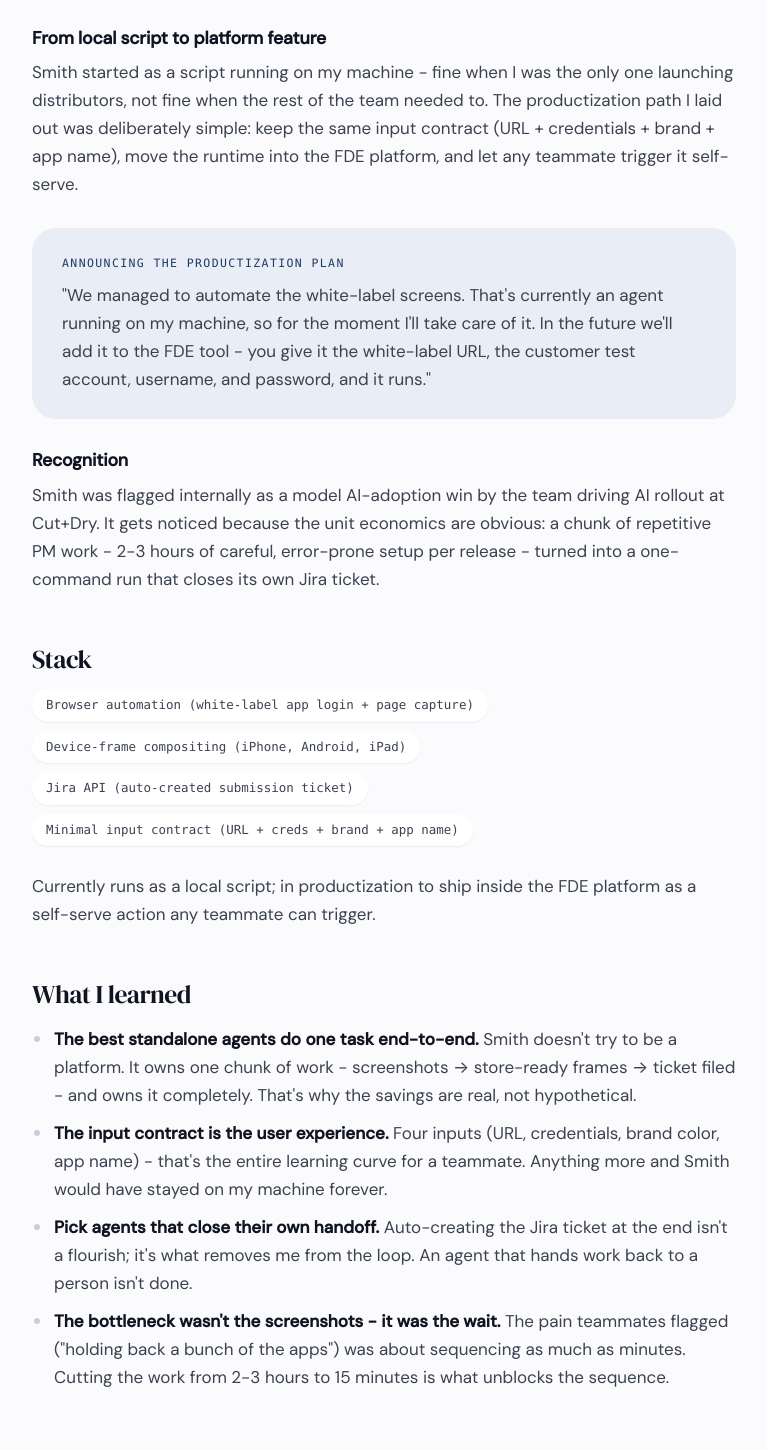
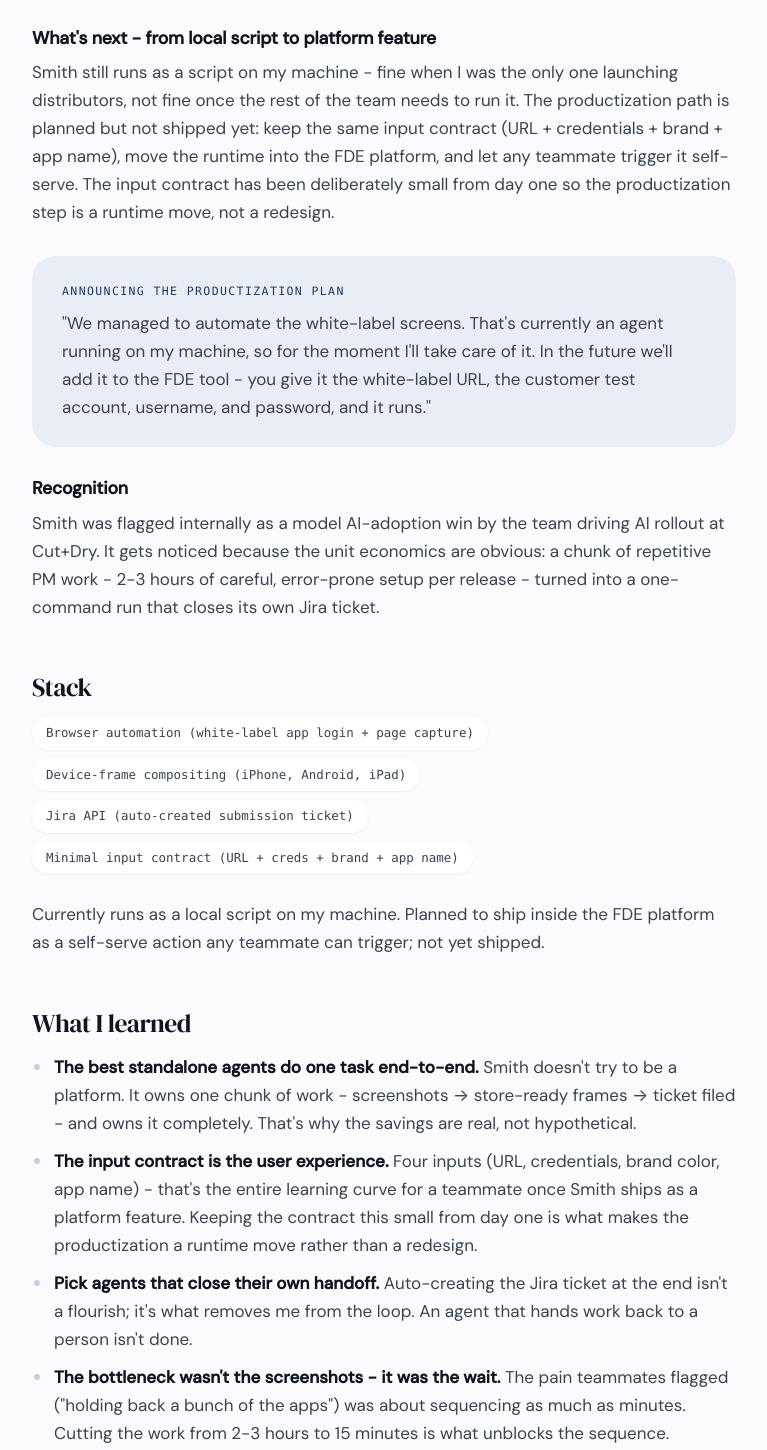
Before and after one commit to eshandeane/eshandeane.github.io, a plain HTML site: page case-smith/index.html in a window 1280 px wide. Shown: the part 1969-3419 px from the top of the page, without its empty margins (256-1023 px from the left). Drawn offline with Linux system fonts and the light colour scheme.

Commit message:
case-smith: clarify productization is planned, not shipped
Section heading, body, stack note, and the input-contract learning
bullet all read as if Smith had already moved off my machine into
the FDE platform. It hasn't. Reframed those spots as forward plan
so the page doesn't overclaim.

Co-Authored-By: Claude Opus 4.7 (1M context) <noreply@anthropic.com>

```diff
--- a/case-smith/index.html
+++ b/case-smith/index.html
@@ -60,8 +60,8 @@
         <p>"I just give it the URL, the username and password to the white-label app, the branding, the primary color, and the name of the app. It logs in automatically… takes the screenshots, downloads them, and inserts them into the iPhone, Android, and iPad frames."</p>
       </div>
 
-      <h3>From local script to platform feature</h3>
-      <p>Smith started as a script running on my machine - fine when I was the only one launching distributors, not fine when the rest of the team needed to. The productization path I laid out was deliberately simple: keep the same input contract (URL + credentials + brand + app name), move the runtime into the FDE platform, and let any teammate trigger it self-serve.</p>
+      <h3>What's next - from local script to platform feature</h3>
+      <p>Smith still runs as a script on my machine - fine when I was the only one launching distributors, not fine once the rest of the team needs to run it. The productization path is planned but not shipped yet: keep the same input contract (URL + credentials + brand + app name), move the runtime into the FDE platform, and let any teammate trigger it self-serve. The input contract has been deliberately small from day one so the productization step is a runtime move, not a redesign.</p>
       <div class="callout">
         <div class="k">Announcing the productization plan</div>
         <p>"We managed to automate the white-label screens. That's currently an agent running on my machine, so for the moment I'll take care of it. In the future we'll add it to the FDE tool - you give it the white-label URL, the customer test account, username, and password, and it runs."</p>
@@ -77,12 +77,12 @@
         <span class="chip-plain">Jira API (auto-created submission ticket)</span>
         <span class="chip-plain">Minimal input contract (URL + creds + brand + app name)</span>
       </div>
-      <p>Currently runs as a local script; in productization to ship inside the FDE platform as a self-serve action any teammate can trigger.</p>
+      <p>Currently runs as a local script on my machine. Planned to ship inside the FDE platform as a self-serve action any teammate can trigger; not yet shipped.</p>
 
       <h2>What I learned</h2>
       <ul>
         <li><strong>The best standalone agents do one task end-to-end.</strong> Smith doesn't try to be a platform. It owns one chunk of work - screenshots → store-ready frames → ticket filed - and owns it completely. That's why the savings are real, not hypothetical.</li>
-        <li><strong>The input contract is the user experience.</strong> Four inputs (URL, credentials, brand color, app name) - that's the entire learning curve for a teammate. Anything more and Smith would have stayed on my machine forever.</li>
+        <li><strong>The input contract is the user experience.</strong> Four inputs (URL, credentials, brand color, app name) - that's the entire learning curve for a teammate once Smith ships as a platform feature. Keeping the contract this small from day one is what makes the productization a runtime move rather than a redesign.</li>
         <li><strong>Pick agents that close their own handoff.</strong> Auto-creating the Jira ticket at the end isn't a flourish; it's what removes me from the loop. An agent that hands work back to a person isn't done.</li>
         <li><strong>The bottleneck wasn't the screenshots - it was the wait.</strong> The pain teammates flagged ("holding back a bunch of the apps") was about sequencing as much as minutes. Cutting the work from 2-3 hours to 15 minutes is what unblocks the sequence.</li>
       </ul>
```
